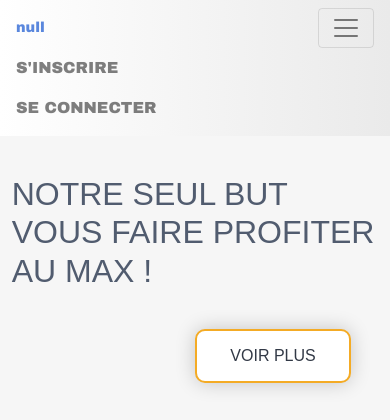
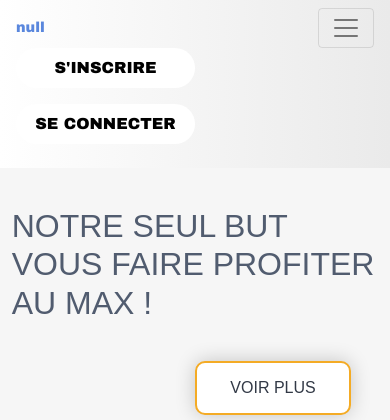
Before and after one commit to AHIsma/ProjetWeb, a PHP site: page /bdecesicampus.php in a window 390 px wide, after a click that opens the changed part. Shown: the top 420 px of the page. Run offline with PHP 8.4, Linux system fonts and the light colour scheme.

Commit message:
Changement de design des bouttons connexion et inscription de la page d'accueil et chaangement du script pour detecter les status

```diff
--- a/assets/css/style.css
+++ b/assets/css/style.css
@@ -111,6 +111,23 @@
     color: cornsilk;
 }
 
+.nav_inscription, .nav_connexion {
+    margin-right: 1em;
+    color: black !important;
+    border-radius: 30px;
+    background: white;
+    box-shadow: 8px 0px 10px #555;
+    /* border: 2px solid black; */
+}
+
+.nav_inscription:hover, .nav_connexion:hover {
+    margin-right: 1em;
+    color: black !important;
+    border-radius: 30px;
+    background: white;
+    box-shadow: 8px 8px 30px #555;
+}
+
 .footer_bdecesicampus {
     /* position: absolute;
     width: 100%;
@@ -164,7 +181,7 @@
     min-width: 40%;
     background: white;
     overflow: hidden;
-    margin-top: 5%;
+    margin-top: 2%;
 }
 
 .uname,
@@ -266,6 +283,28 @@
         text-align: center;
     }
 
+    .nav_inscription, .nav_connexion {
+        margin-bottom: 1em;
+        margin-right: 1em;
+        color: black !important;
+        width: 50%;
+        text-align: center;
+        border-radius: 30px;
+        background: white;
+        box-shadow: none;
+    }
+
+    .titre_connexion {
+        text-align: center;
+        color: #515C6F;
+        font-weight: bold;
+        font-size: 3em;
+    }
+
+    .form_connex {
+        border-radius: 23% 10%;
+    }
+
 }
 
 @media screen and (max-height: 380px) {
@@ -286,4 +325,8 @@
         margin-left: 3%;
         color: #515C6F;
     }
+
+    .form_connex {
+        border-radius: 25% 10%;
+    }
 }
--- a/bdecesicampus.php
+++ b/bdecesicampus.php
@@ -22,8 +22,8 @@
 			</button>
 			<div class="collapse navbar-collapse" id="navbarNavAltMarkup">
 				<div class="navbar-nav ml-auto">
-					<a class="nav-item nav-link" href="inscription.php">S'INSCRIRE</a>
-					<a class="nav-item nav-link" href="connexion.php">SE CONNECTER</a>
+					<a class="nav-item nav-link nav_inscription" href="inscription.php">S'INSCRIRE</a>
+					<a class="nav-item nav-link nav_connexion" href="connexion.php">SE CONNECTER</a>
 				</div>
 			</div>
 		</nav>
--- a/connexion.php
+++ b/connexion.php
@@ -51,6 +51,5 @@
 </script>
 <script src="https://code.jquery.com/jquery-1.12.3.js" integrity="sha256-1XMpEtA4eKXNNpXcJ1pmMPs8JV+nwLdEqwiJeCQEkyc="
     crossorigin="anonymous"></script>
-<script src="assets/js/javaConnexion.js"></script>
 
 </html>
--- a/inscription.php
+++ b/inscription.php
@@ -81,6 +81,5 @@
 </script>
 <script src="https://code.jquery.com/jquery-1.12.3.js" integrity="sha256-1XMpEtA4eKXNNpXcJ1pmMPs8JV+nwLdEqwiJeCQEkyc="
     crossorigin="anonymous"></script>
-<script src="assets/js/javaConnexion.js"></script>
 
 </html>
```
Also changed, not shown: scriptConnexion.php (+18 -4 lines).
